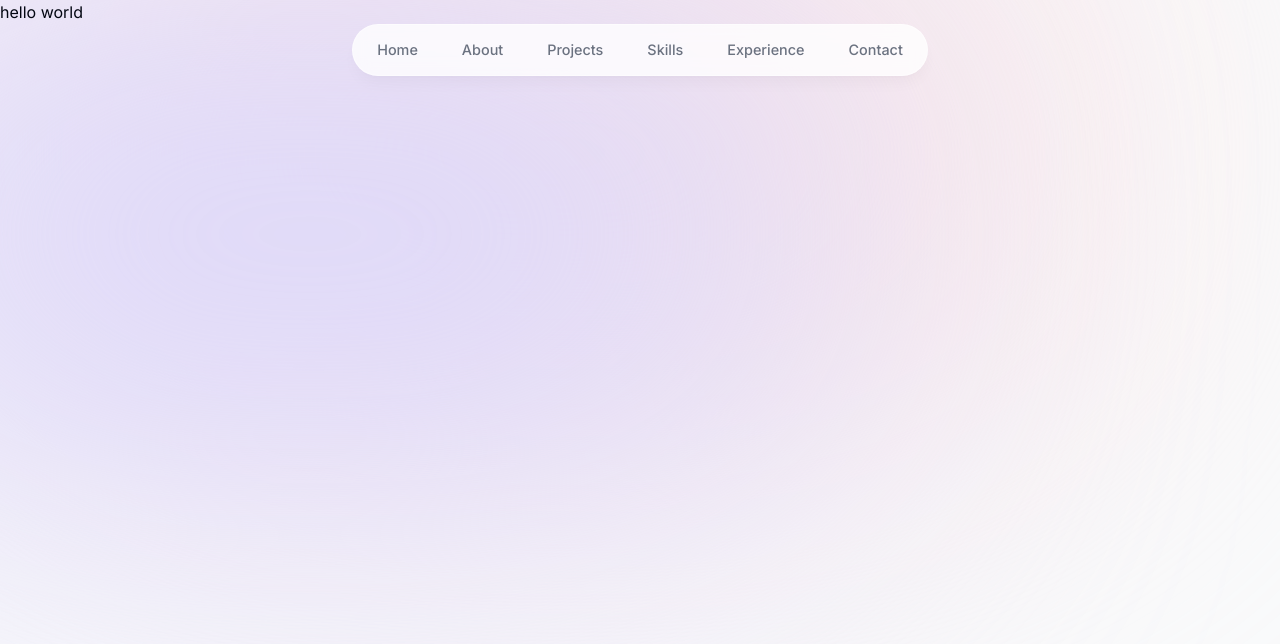
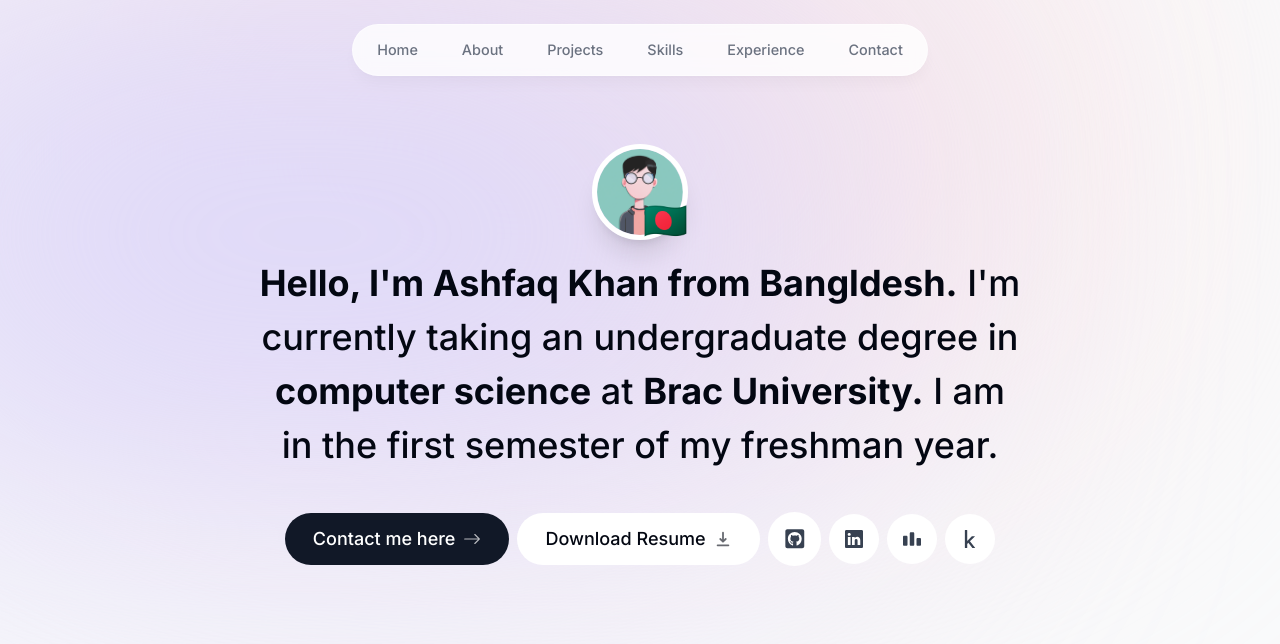
Before and after one commit to ashfaqrafin/myPortfolio, a Next.js app: page / in a window 1280 px wide. Shown: the top 644 px of the page. Built offline with nearby package versions, Linux system fonts and the light colour scheme.

Commit message:
completed the intro section

```diff
--- a/app/layout.tsx
+++ b/app/layout.tsx
@@ -17,7 +17,9 @@
 }) {
   return (
     <html lang="en">
-      <body className={`${inter.className} bg-gray-50 text-gray-950 `}>
+      <body
+        className={`${inter.className}  bg-gray-50 text-gray-950 relative pt-28 sm:pt-36 dark:bg-gray-900 dark:text-gray-50 dark:text-opacity-90`}
+      >
         <div className="bg-[#fbe2e3] absolute top-[-6rem] -z-10 right-[11rem] h-[31.25rem] w-[31.25rem] rounded-full blur-[10rem] sm:w-[68.75rem] dark:bg-[#946263]"></div>
         <div className="bg-[#dbd7fb] absolute top-[-1rem] -z-10 left-[-35rem] h-[31.25rem] w-[50rem] rounded-full blur-[10rem] sm:w-[68.75rem] md:left-[-33rem] lg:left-[-28rem] xl:left-[-15rem] 2xl:left-[-5rem] dark:bg-[#676394]"></div>
         <Header />
--- a/app/page.tsx
+++ b/app/page.tsx
@@ -1,7 +1,9 @@
+import Intro from "@/components/intro";
+
 export default function Home() {
   return (
-    <main className="">
-      <h1>hello world</h1>
+    <main className="flex flex-col items-center px-4">
+      <Intro />
     </main>
   );
 }
--- /dev/null
+++ b/components/intro.tsx
@@ -0,0 +1,116 @@
+"use client";
+import Image from "next/image";
+import { motion } from "framer-motion";
+import Link from "next/link";
+import { BsArrowRight, BsLinkedin } from "react-icons/bs";
+import { HiDownload } from "react-icons/hi";
+import { FaGithubSquare, FaKaggle } from "react-icons/fa";
+import { SiCodeforces } from "react-icons/si";
+const Intro = () => {
+  return (
+    <section className="mb-28 max-w-[50rem] text-center sm:mb-0 scroll-mt-[100rem]">
+      <div className="flex items-center justify-center">
+        <div className="relative">
+          <motion.div
+            initial={{ opacity: 0, scale: 0 }}
+            animate={{ opacity: 1, scale: 1 }}
+            transition={{
+              type: "tween",
+              duration: 0.2,
+            }}
+          >
+            <Image
+              src="/Avatar.png"
+              alt="Avatar"
+              width="192"
+              height="192"
+              priority={true}
+              className="h-24 w-24 rounded-full object-cover border-[0.35rem] border-white shadow-xl"
+            />
+          </motion.div>
+          <motion.span
+            className="absolute bottom-0 right-0 text-4xl"
+            initial={{ opacity: 0, scale: 0 }}
+            animate={{ opacity: 1, scale: 1 }}
+            transition={{
+              type: "spring",
+              stiffness: 125,
+              delay: 0.1,
+              duration: 0.7,
+            }}
+          >
+            🇧🇩
+          </motion.span>
+        </div>
+      </div>
+      <motion.h1
+        className="mb-10 mt-4 px-4 text-2xl font-medium !leading-[1.5] sm:text-4xl"
+        initial={{ opacity: 0, y: 100 }}
+        animate={{ opacity: 1, y: 0 }}
+      >
+        <span className="font-bold">
+          Hello, I'm Ashfaq Khan from Bangldesh.
+        </span>{" "}
+        I'm currently taking an undergraduate degree in{" "}
+        <span className="font-bold">computer science</span> at{" "}
+        <span className="font-bold">Brac University.</span>{" "}
+        <span>I am in the first semester of my freshman year.</span>
+      </motion.h1>
+
+      <motion.div
+        className="flex flex-col sm:flex-row items-center justify-center gap-2 px-4 text-lg font-medium"
+        initial={{ opacity: 0, y: 100 }}
+        animate={{ opacity: 1, y: 0 }}
+        transition={{
+          delay: 0.1,
+        }}
+      >
+        <Link
+          href="#contact"
+          className="group bg-gray-900 text-white px-7 py-3 flex items-center gap-2 rounded-full outline-none focus:scale-110 hover:scale-110 hover:bg-gray-950 active:scale-105 transition"
+        >
+          Contact me here
+          <BsArrowRight className="opacity-70 group-hover:translate-x-1 transition" />
+        </Link>
+        <a
+          className="group bg-white px-7 py-3 flex items-center gap-2 rounded-full outline-none focus:scale-110 hover:scale-110 active:scale-105 transition cursor-pointer borderBlack dark:bg-white/10"
+          href="/CV.pdf"
+          download
+        >
+          Download Resume{" "}
+          <HiDownload className="opacity-60 group-hover:translate-y-1 transition" />
+        </a>
+        <a
+          className="bg-white p-4 text-gray-700 flex items-center gap-2 text-[1.35rem] rounded-full focus:scale-[1.15] hover:scale-[1.15] hover:text-gray-950 active:scale-105 transition cursor-pointer borderBlack dark:bg-white/10 dark:text-white/60"
+          href="https://github.com/ashfaqrafin"
+          target="_blank"
+        >
+          <FaGithubSquare />
+        </a>
+        <a
+          className="bg-white p-4 text-gray-700 hover:text-gray-950 flex items-center gap-2 rounded-full focus:scale-[1.15] hover:scale-[1.15] active:scale-105 transition cursor-pointer borderBlack dark:bg-white/10 dark:text-white/60"
+          href="https://linkedin.com/in/ashfaqrafin"
+          target="_blank"
+        >
+          <BsLinkedin />
+        </a>
+        <a
+          className="bg-white p-4 text-gray-700 hover:text-gray-950 flex items-center gap-2 rounded-full focus:scale-[1.15] hover:scale-[1.15] active:scale-105 transition cursor-pointer borderBlack dark:bg-white/10 dark:text-white/60"
+          href="https://codeforces.com/profile/ashfaqrafin"
+          target="_blank"
+        >
+          <SiCodeforces />
+        </a>
+        <a
+          className="bg-white p-4 text-gray-700 hover:text-gray-950 flex items-center gap-2 rounded-full focus:scale-[1.15] hover:scale-[1.15] active:scale-105 transition cursor-pointer borderBlack dark:bg-white/10 dark:text-white/60"
+          href="https://www.kaggle.com/ashfaqkhanrafin"
+          target="_blank"
+        >
+          <FaKaggle />
+        </a>
+      </motion.div>
+    </section>
+  );
+};
+
+export default Intro;
```
Also changed, not shown: public/Avatar.png (added).
